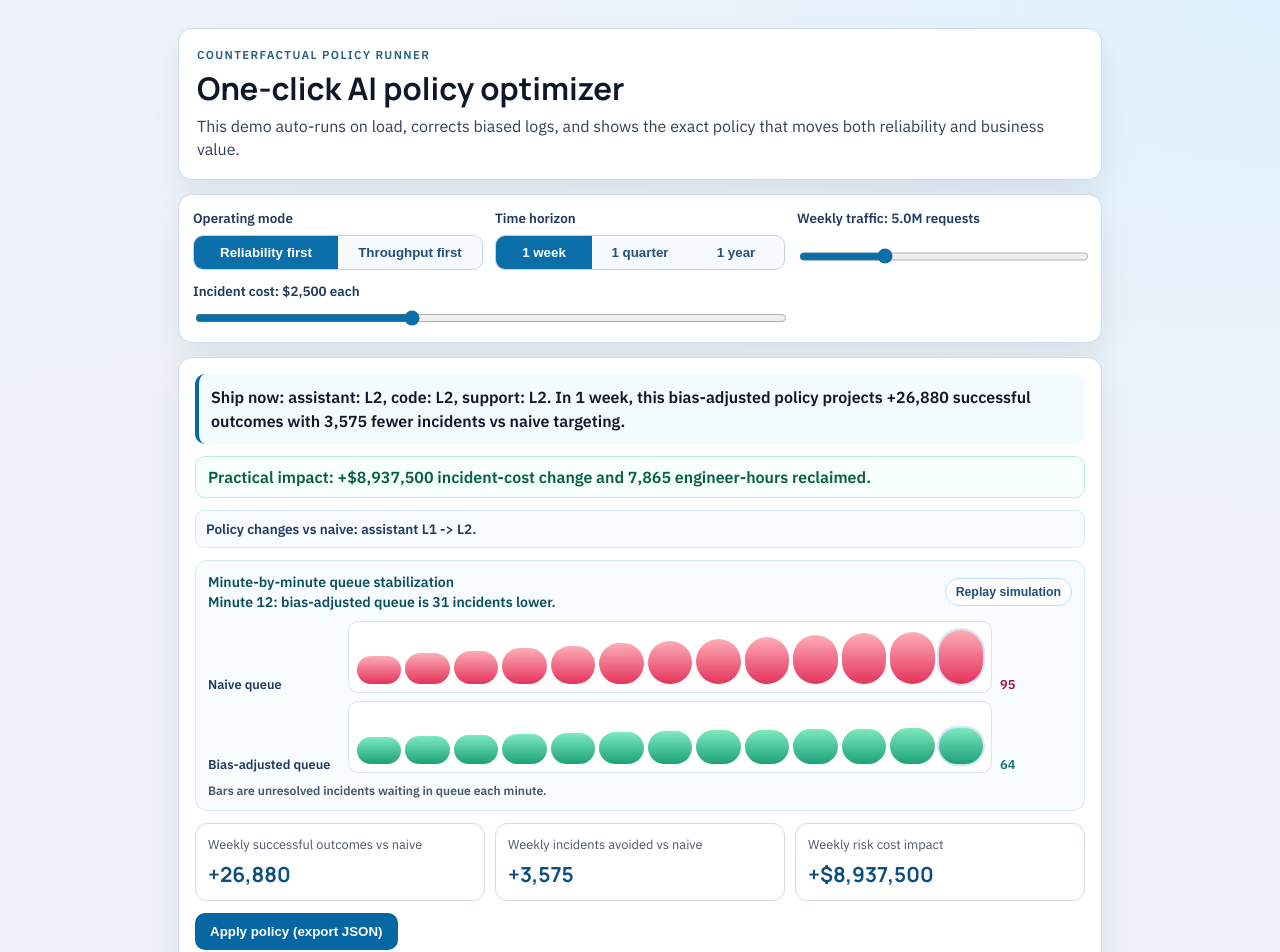
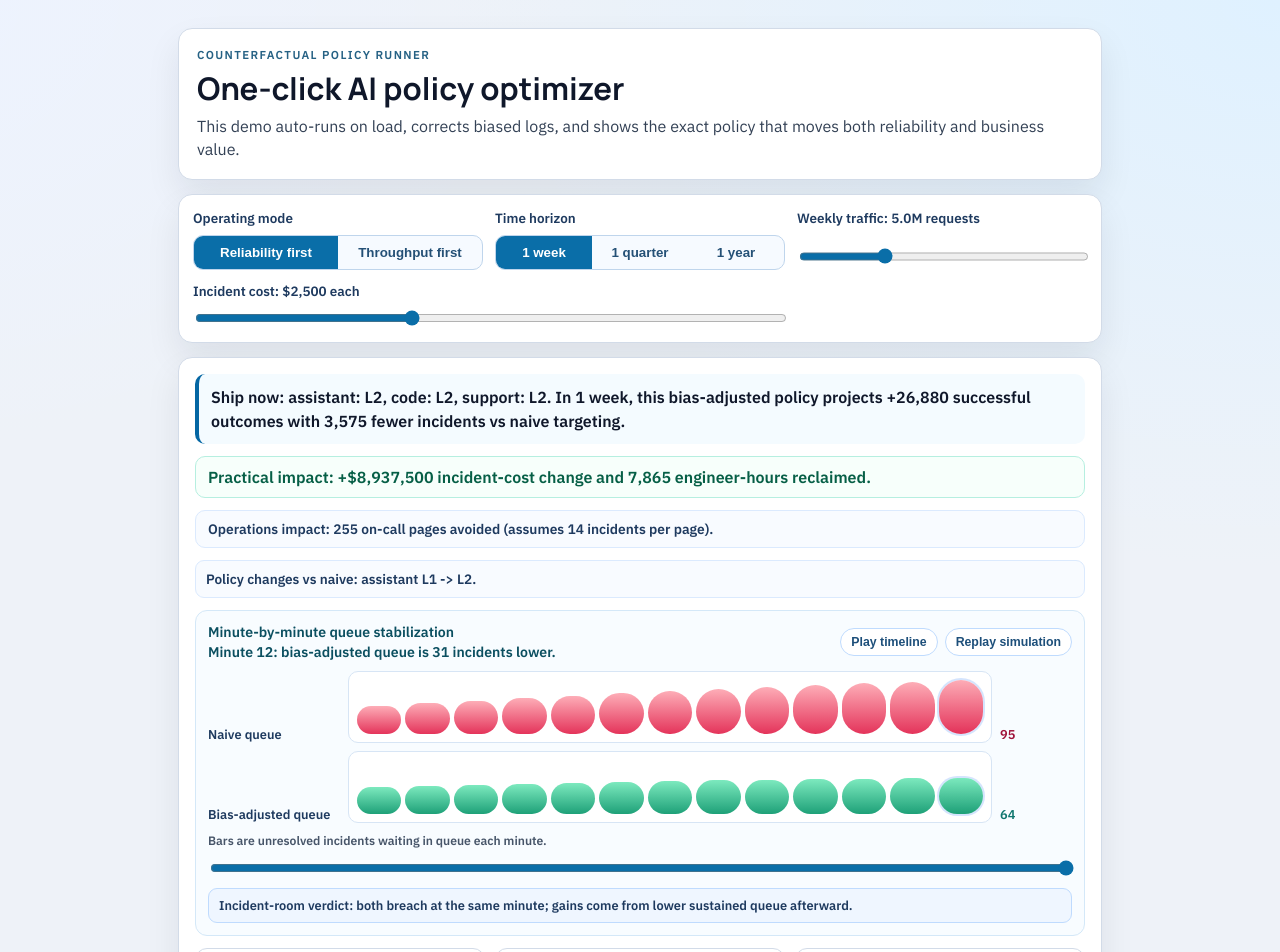
Before and after one commit to KumarNavish/promopilot, a React (Vite) app in the folder frontend/: page / in a window 1280 px wide. Shown: the top 952 px of the page. Built offline with nearby package versions, Linux system fonts and the light colour scheme; no server answers.

Commit message:
Add incident-room verdict and controllable timeline playback

```diff
--- a/frontend/src/pages/Home.tsx
+++ b/frontend/src/pages/Home.tsx
@@ -22,6 +22,9 @@ interface QueueTimeline {
   minutes: number[];
   naiveQueue: number[];
   aiQueue: number[];
+  sloThreshold: number;
+  naiveBreachMinute: number | null;
+  aiBreachMinute: number | null;
 }
 
 type PolicyMap = Record<string, number>;
@@ -45,10 +48,12 @@ interface HorizonConfig {
 interface ImpactScore {
   recommendationLine: string;
   usefulnessLine: string;
+  operationsLine: string;
   policyDiffLine: string;
   successLift: number;
   incidentsAvoided: number;
   riskCostImpactUsd: number;
+  onCallPagesAvoided: number;
   aiPolicy: PolicyMap;
   naivePolicy: PolicyMap;
   aiProjection: PolicyProjection;
@@ -59,6 +64,7 @@ const DEMO_SEGMENT_BY: SegmentBy = "task_domain";
 const DEFAULT_WEEKLY_REQUESTS = 5_000_000;
 const DEFAULT_INCIDENT_COST_USD = 2500;
 const HOURS_PER_INCIDENT = 2.2;
+const INCIDENTS_PER_ONCALL_PAGE = 14;
 const TIMELINE_TOTAL_MINUTES = 12;
 const TIMELINE_TICK_MS = 420;
 
@@ -212,6 +218,7 @@ function buildQueueTimeline(params: { naiveIncidents: number; aiIncidents: numbe
   let aiQueue = Math.max(6, naiveQueue - 4 * gapRatio);
   const naiveSlope = 1.4 + volumeScale * 0.4;
   const aiSlope = naiveSlope - 2.4 - gapRatio * 5;
+  const sloThreshold = Math.round(clamp(30 + volumeScale * 2.6, 28, 48));
 
   const naiveQueueSeries: number[] = [];
   const aiQueueSeries: number[] = [];
@@ -223,10 +230,16 @@ function buildQueueTimeline(params: { naiveIncidents: number; aiIncidents: numbe
     aiQueueSeries.push(aiQueue);
   }
 
+  const naiveBreachIndex = naiveQueueSeries.findIndex((value) => value >= sloThreshold);
+  const aiBreachIndex = aiQueueSeries.findIndex((value) => value >= sloThreshold);
+
   return {
     minutes,
     naiveQueue: naiveQueueSeries,
-    aiQueue: aiQueueSeries
+    aiQueue: aiQueueSeries,
+    sloThreshold,
+    naiveBreachMinute: naiveBreachIndex >= 0 ? naiveBreachIndex : null,
+    aiBreachMinute: aiBreachIndex >= 0 ? aiBreachIndex : null
   };
 }
 
@@ -300,10 +313,12 @@ function exportPolicyBundle(params: {
     },
     recommendation: score.recommendationLine,
     operational_usefulness: score.usefulnessLine,
+    operational_oncall: score.operationsLine,
     impact_vs_naive: {
       successful_outcomes: Math.round(score.successLift),
       incidents_avoided: Math.round(score.incidentsAvoided),
-      risk_cost_impact_usd: Math.round(score.riskCostImpactUsd)
+      risk_cost_impact_usd: Math.round(score.riskCostImpactUsd),
+      oncall_pages_avoided: Math.round(score.onCallPagesAvoided)
     },
     recommended_rules: policyToRules(score.aiPolicy),
     naive_reference_rules: policyToRules(score.naivePolicy)
@@ -329,6 +344,7 @@ export function Home(): JSX.Element {
   const [error, setError] = useState<UiError | null>(null);
   const [replayTick, setReplayTick] = useState(0);
   const [timelineMinute, setTimelineMinute] = useState(0);
+  const [timelinePlaying, setTimelinePlaying] = useState(true);
 
   const modeConfig = MODE_CONFIGS[mode];
   const horizonConfig = HORIZON_CONFIGS[horizon];
@@ -407,6 +423,7 @@ export function Home(): JSX.Element {
     const successLift = aiProjection.successes - naiveProjection.successes;
     const incidentsAvoided = naiveProjection.incidents - aiProjection.incidents;
     const riskCostImpactUsd = naiveProjection.riskCostUsd - aiProjection.riskCostUsd;
+    const onCallPagesAvoided = incidentsAvoided / INCIDENTS_PER_ONCALL_PAGE;
 
     const policyPhrase = buildPolicyPhrase(aiPolicy);
     const incidentPhrase =
@@ -419,16 +436,22 @@ export function Home(): JSX.Element {
       reclaimedHours >= 0
         ? `${formatInteger(reclaimedHours)} engineer-hours reclaimed`
         : `${formatInteger(Math.abs(reclaimedHours))} extra engineer-hours consumed`;
+    const pagesPhrase =
+      onCallPagesAvoided >= 0
+        ? `${formatInteger(onCallPagesAvoided)} on-call pages avoided`
+        : `${formatInteger(Math.abs(onCallPagesAvoided))} additional on-call pages`;
 
     return {
       recommendationLine: `Ship now: ${policyPhrase}. In ${horizonConfig.label}, this bias-adjusted policy projects ${formatSignedInteger(
         successLift
       )} successful outcomes with ${incidentPhrase} vs naive targeting.`,
       usefulnessLine: `Practical impact: ${formatSignedCurrency(riskCostImpactUsd)} incident-cost change and ${hoursPhrase}.`,
+      operationsLine: `Operations impact: ${pagesPhrase} (assumes ${INCIDENTS_PER_ONCALL_PAGE} incidents per page).`,
       policyDiffLine: buildPolicyDiffLine(naivePolicy, aiPolicy),
       successLift,
       incidentsAvoided,
       riskCostImpactUsd,
+      onCallPagesAvoided,
       aiPolicy,
       naivePolicy,
       aiProjection,
@@ -451,14 +474,24 @@ export function Home(): JSX.Element {
   useEffect(() => {
     if (!queueTimeline) {
       setTimelineMinute(0);
+      setTimelinePlaying(false);
       return;
     }
 
     setTimelineMinute(0);
+    setTimelinePlaying(true);
+  }, [animationKey, queueTimeline]);
+
+  useEffect(() => {
+    if (!queueTimeline || !timelinePlaying) {
+      return;
+    }
+
     const intervalId = window.setInterval(() => {
       setTimelineMinute((current) => {
         if (current >= TIMELINE_TOTAL_MINUTES) {
           window.clearInterval(intervalId);
+          setTimelinePlaying(false);
           return current;
         }
         return current + 1;
@@ -468,7 +501,7 @@ export function Home(): JSX.Element {
     return () => {
       window.clearInterval(intervalId);
     };
-  }, [animationKey, queueTimeline]);
+  }, [queueTimeline, timelinePlaying]);
 
   const animatedSuccessLift = useAnimatedNumber(score?.successLift ?? 0, animationKey);
   const animatedIncidentsAvoided = useAnimatedNumber(score?.incidentsAvoided ?? 0, animationKey);
@@ -482,6 +515,22 @@ export function Home(): JSX.Element {
     currentNaiveQueue >= currentAiQueue
       ? `Minute ${timelineMinute}: bias-adjusted queue is ${formatInteger(currentNaiveQueue - currentAiQueue)} incidents lower.`
       : `Minute ${timelineMinute}: queue pressure is ${formatInteger(currentAiQueue - currentNaiveQueue)} incidents higher; investigate operating mode.`;
+  const timelineVerdict = queueTimeline
+    ? queueTimeline.naiveBreachMinute !== null && queueTimeline.aiBreachMinute === null
+      ? `Incident-room verdict: naive breaches SLO at minute ${queueTimeline.naiveBreachMinute}; bias-adjusted stays below threshold ${queueTimeline.sloThreshold}.`
+      : queueTimeline.naiveBreachMinute !== null && queueTimeline.aiBreachMinute !== null
+        ? (() => {
+            const breachDelta = queueTimeline.aiBreachMinute - queueTimeline.naiveBreachMinute;
+            if (breachDelta > 0) {
+              return `Incident-room verdict: both breach, but bias-adjusted delays breach by ${formatInteger(breachDelta)} minutes.`;
+            }
+            if (breachDelta < 0) {
+              return `Incident-room verdict: both breach, and bias-adjusted breaches ${formatInteger(Math.abs(breachDelta))} minutes earlier; choose reliability mode.`;
+            }
+            return "Incident-room verdict: both breach at the same minute; gains come from lower sustained queue afterward.";
+          })()
+        : `Incident-room verdict: both stay under SLO threshold ${queueTimeline.sloThreshold}, with lower queue pressure on bias-adjusted policy.`
+    : "";
 
   const weeklyRequestsMillions = weeklyRequests / 1_000_000;
 
@@ -584,6 +633,9 @@ export function Home(): JSX.Element {
           <p className="usefulness-line" data-testid="usefulness-line">
             {score.usefulnessLine}
           </p>
+          <p className="operations-line" data-testid="operations-line">
+            {score.operationsLine}
+          </p>
           <p className="policy-diff-line" data-testid="policy-diff-line">
             {score.policyDiffLine}
           </p>
@@ -596,6 +648,20 @@ export function Home(): JSX.Element {
                   {timelineSummary}
                 </p>
               </div>
+              <div className="timeline-actions">
+                <button
+                  type="button"
+                  className="replay-button"
+                  onClick={() => {
+                    if (!timelinePlaying && timelineMinute >= TIMELINE_TOTAL_MINUTES) {
+                      setTimelineMinute(0);
+                    }
+                    setTimelinePlaying((prev) => !prev);
+                  }}
+                  data-testid="timeline-play-toggle"
+                >
+                  {timelinePlaying ? "Pause timeline" : "Play timeline"}
+                </button>
                 <button
                   type="button"
                   className="replay-button"
@@ -604,6 +670,7 @@ export function Home(): JSX.Element {
                 >
                   Replay simulation
                 </button>
+              </div>
             </div>
 
             <div className="timeline-rows" data-testid="timeline-chart">
@@ -647,6 +714,21 @@ export function Home(): JSX.Element {
             </div>
 
             <p className="timeline-footnote">Bars are unresolved incidents waiting in queue each minute.</p>
+            <input
+              type="range"
+              min={0}
+              max={TIMELINE_TOTAL_MINUTES}
+              step={1}
+              value={timelineMinute}
+              onChange={(event) => {
+                setTimelineMinute(Number(event.target.value));
+                setTimelinePlaying(false);
+              }}
+              data-testid="timeline-scrubber"
+            />
+            <p className="timeline-verdict" data-testid="timeline-verdict">
+              {timelineVerdict}
+            </p>
           </section>
 
           <div className="kpi-row">
--- a/frontend/src/styles.css
+++ b/frontend/src/styles.css
@@ -177,6 +177,17 @@ input[type="range"] {
   font-weight: 700;
 }
 
+.operations-line {
+  margin: 0;
+  padding: 9px 12px;
+  border-radius: 10px;
+  border: 1px solid #dbeafe;
+  background: #f8fbff;
+  color: #1e3a5f;
+  font-size: 0.86rem;
+  font-weight: 700;
+}
+
 .policy-diff-line {
   margin: 0;
   padding: 9px 10px;
@@ -220,6 +231,12 @@ input[type="range"] {
   color: #0f172a;
   font-size: 0.8rem;
   font-weight: 600;
+}
+
+.timeline-actions {
+  display: flex;
+  align-items: center;
+  gap: 7px;
 }
 
 .replay-button {
@@ -307,6 +324,17 @@ input[type="range"] {
   font-weight: 600;
 }
 
+.timeline-verdict {
+  margin: 0;
+  padding: 8px 10px;
+  border-radius: 9px;
+  border: 1px solid #bfdbfe;
+  background: #eff6ff;
+  color: #1e3a5f;
+  font-size: 0.8rem;
+  font-weight: 700;
+}
+
 .kpi-row {
   display: grid;
   grid-template-columns: repeat(3, minmax(0, 1fr));
@@ -366,6 +394,10 @@ input[type="range"] {
     flex-direction: column;
   }
 
+  .timeline-actions {
+    flex-wrap: wrap;
+  }
+
   .timeline-row {
     gap: 6px;
   }
```
Also changed, not shown: 1 other file (tests, documents, lock files or other folders). Lines whose indentation alone changed are shown as unchanged.
